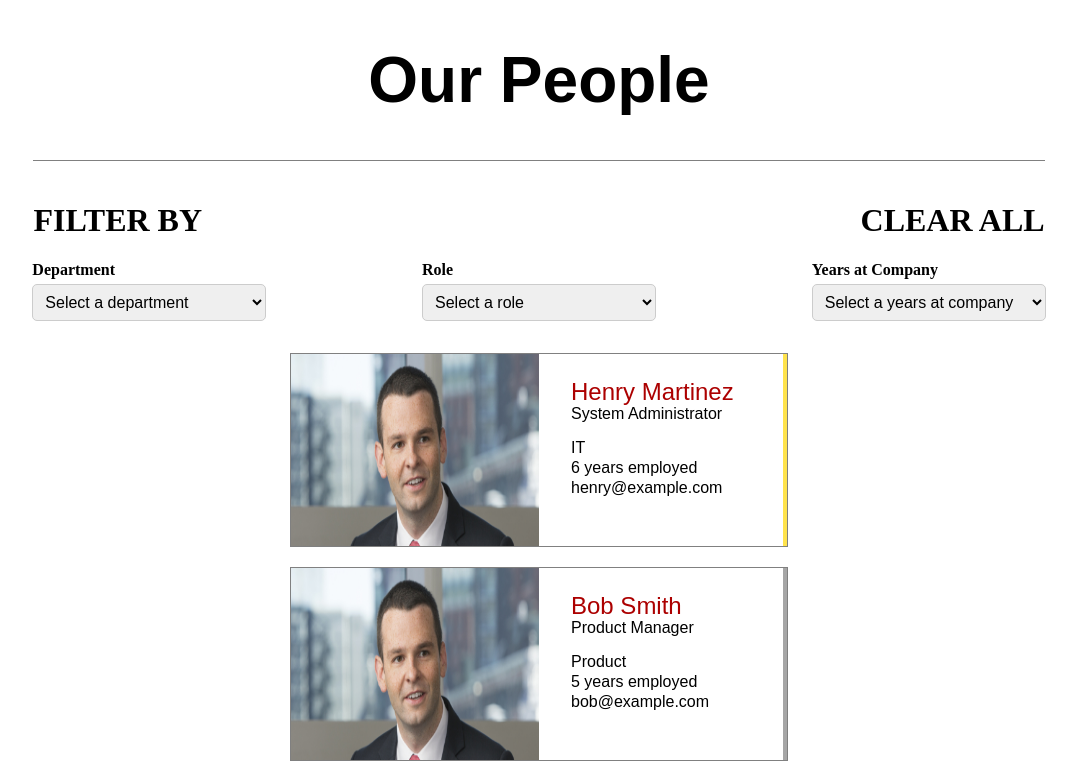
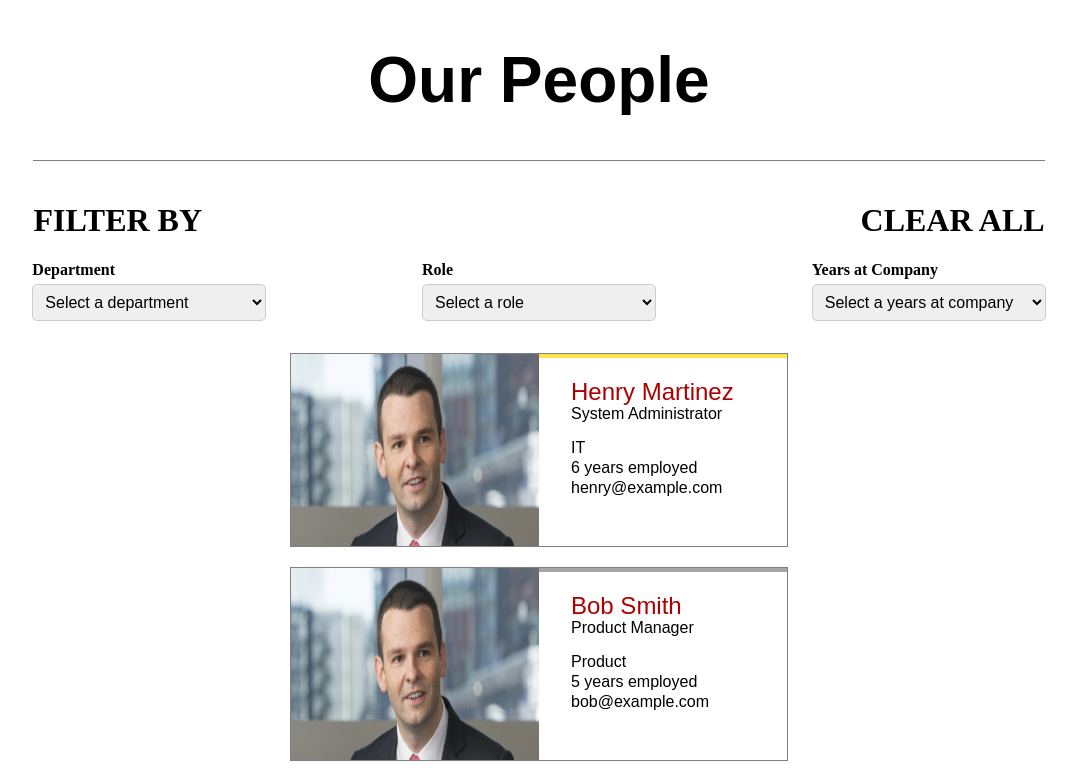
Before and after one commit to Truthhaven/employees, a React (Vite) app: page / in a window 1280 px wide. Shown: the top 779 px of the page, without its empty margins (101-1178 px from the left). Built offline with nearby package versions, Linux system fonts and the light colour scheme.

Commit message:
horizontal sliding animation based on years

```diff
--- a/src/components/EmployeeCard.css
+++ b/src/components/EmployeeCard.css
@@ -1,59 +1,60 @@
-.card{
-  display:flex;
+.card {
+  display: flex;
   flex-direction: row;
   width: 40em;
   height: 12em;
   transition: transform 0.2s ease-in-out;
   position: relative; /* Important for absolute positioning */
   z-index: 1; /* Ensures text stays above background */
-  border: .2px solid gray;
+  border: 0.2px solid gray;
 }
 
-/* Ensure every card gets the vertical red line */
+/* Horizontal line at the top of the card */
 .card::before {
   content: "";
   position: absolute;
   top: 0;
-  right: 0; /* Moves line to the right */
-  width: 4px; /* Line thickness */
-  height: 100%; /* Extends full height */
-  background-color: var(--borderColor, gray);
-  opacity: 0.7; /* Starts slightly transparent */
-  transition: width 0.3s ease-in-out, opacity 0.3s ease-in-out;
+  left: 50%; /* Start from the left edge */
+  width: 50%; /* Full width */
+  height: 4px; /* Line thickness */
+  background-color: var(--borderColor, gray); /* Dynamic color */
+  opacity: 0.7; /* Slight transparency */
+  transition: width 0.4s ease-in-out, height 0.4s ease-in-out, opacity 0.4s ease-in-out; /* Slowed down */
   z-index: -1;
+}
+
+/* Hover effect: Expand the horizontal line */
+.card:hover::before {
+  height: 100%; /* Expand the line thickness */
+  opacity: 1; /* Make it fully visible */
 }
 
 .card:hover {
   color: white; /* Change text to white */
 }
+
 .card:hover h2,
 .card:hover p {
   color: white;
 }
 
-/* Expand the red line on hover */
-.card:hover::before {
-  width: 50%; /* Expands the line */
-  opacity: 1;
-}
-
-.card img{
+.card img {
   width: 50%;
   height: 12em;
 }
 
-.info{
+.info {
   margin-left: 2em;
   font-family: "Avenir Next", "Avenir", Arial, sans-serif;
 }
 
-.role{
+.role {
   margin-top: -1.5em;
   font-size: 1em;
 }
 
-.name{
-  color:#ac0000;
+.name {
+  color: #ac0000;
   font-size: 1.5em;
   line-height: 1.5em;
   font-weight: normal;
```
